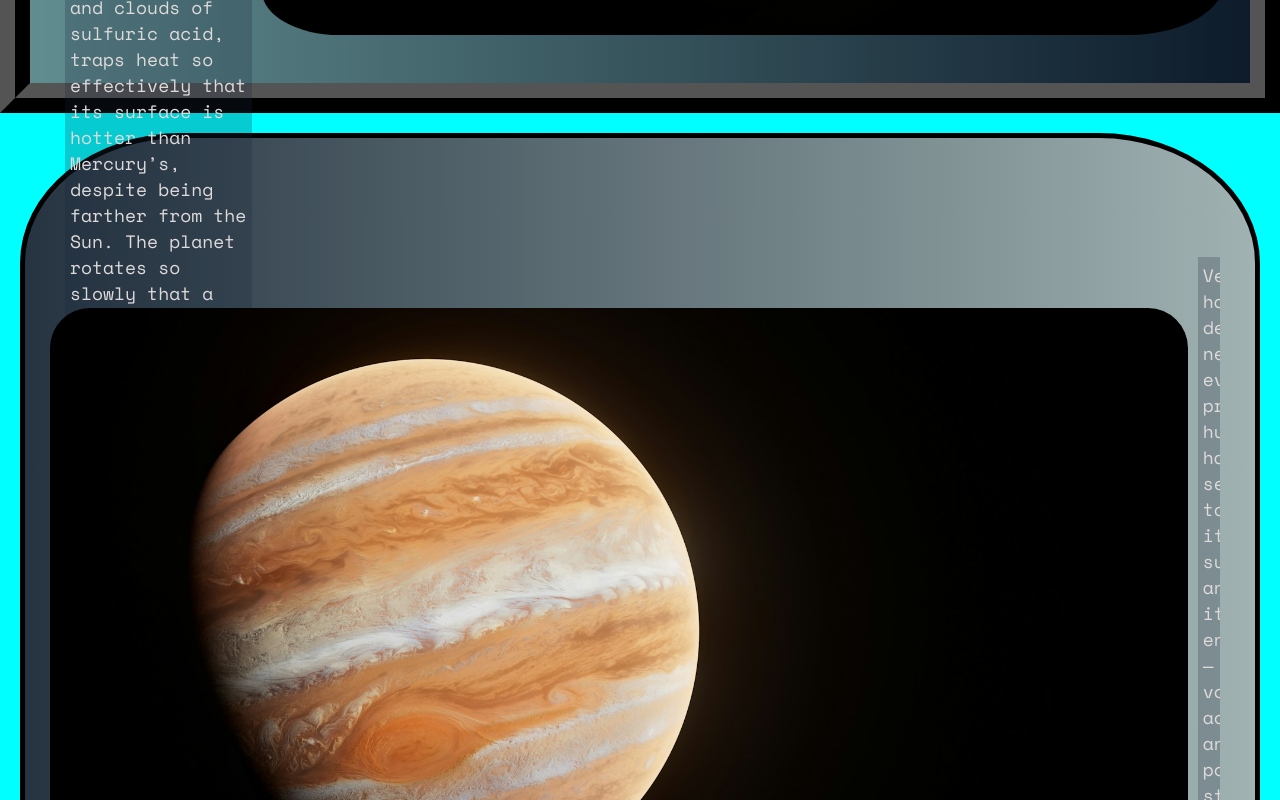
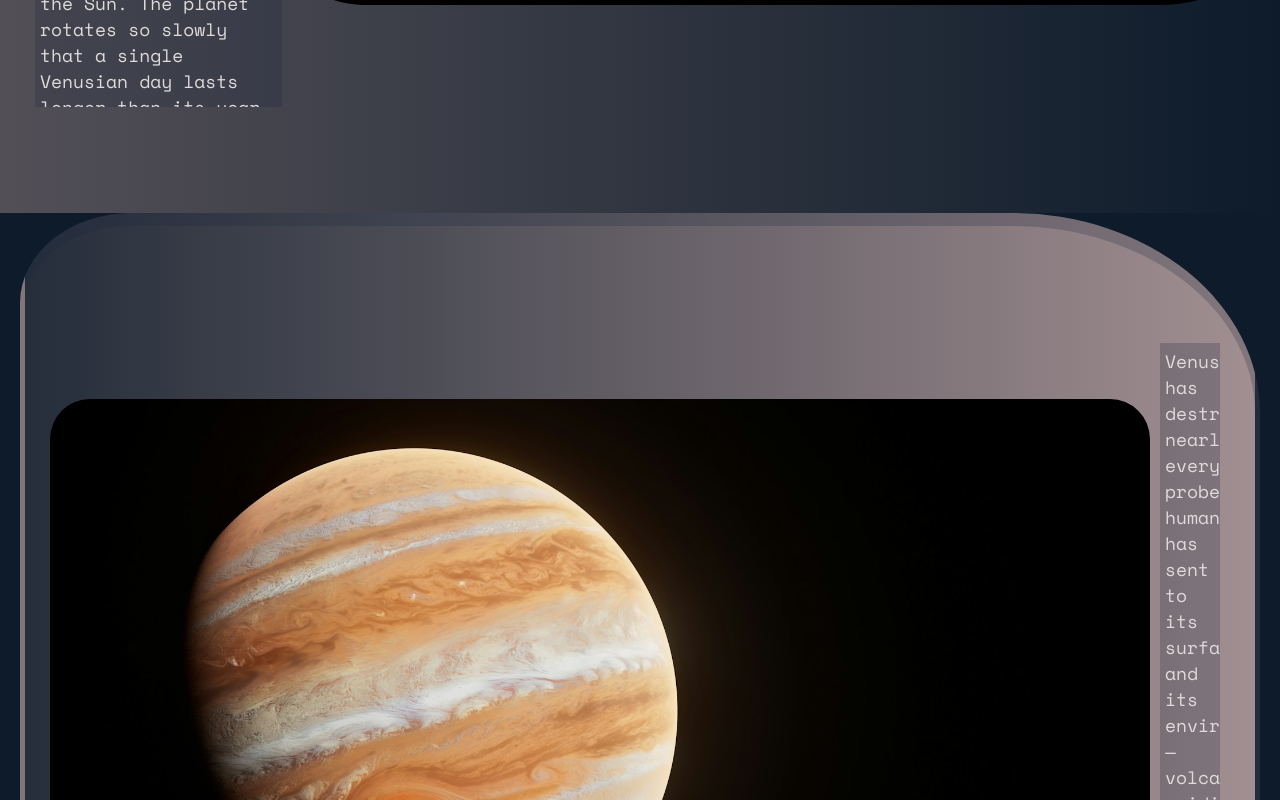
Before and after one commit to be0825/planetoppgave, a plain HTML site: page index.html in a window 1280 px wide. Shown: the part 1820-2620 px from the top of the page. Drawn offline with nearby package versions, Linux system fonts and the light colour scheme; a web font is replaced by a local one.

Commit message:
done with the coloring for my part

```diff
--- a/style.css
+++ b/style.css
@@ -22,6 +22,9 @@ husk å bruke var() torkel!
 }
 html {
   scroll-behavior: smooth;
+}
+body {
+  background-color: var(--universe);
 }
 * {
   margin: 0;
@@ -71,10 +74,9 @@ html {
 }
 
 .insight {
-  height: 800px;
-  border: 30px ridge black;
+  height: 900px;
   padding: 25px;
-  background: linear-gradient(270deg, var(--universe) 0%, #998484bd 120%);
+  background: linear-gradient(270deg, var(--universe) 0%, #998484bd 150%);
 }
 .venus-content {
   width: auto;
@@ -97,9 +99,12 @@ html {
 
 .yun {
   height: 1000px;
-  border: 5px solid black;
-  border-radius: 13%;
+  border: 5px solid var(--oceonblue);
+  border-top-width: 13px;
+  border-bottom-width: 13px;
+  border-radius: 9% 20% 9% 20%;
   margin: 20px;
+  margin-top: 0px;
   background: linear-gradient(270deg, #bda4a4d8 0%, var(--universe) 120%);
 
   padding: 25px;
@@ -116,8 +121,9 @@ html {
   text-align: justify;
 }
 .yun > img {
-  height: 650px;
+  max-height: 650px;
   width: auto;
+  max-width: 1100px;
   border-radius: 40px;
   display: flex;
   align-self: center;
--- a/styles.css
+++ b/styles.css
@@ -8,9 +8,9 @@ p {
   margin-top: 5px;
 }
 
-body {
+/* body {
   background-color: aqua;
-}
+} */
 
 html {
   scroll-behavior: smooth;
```
